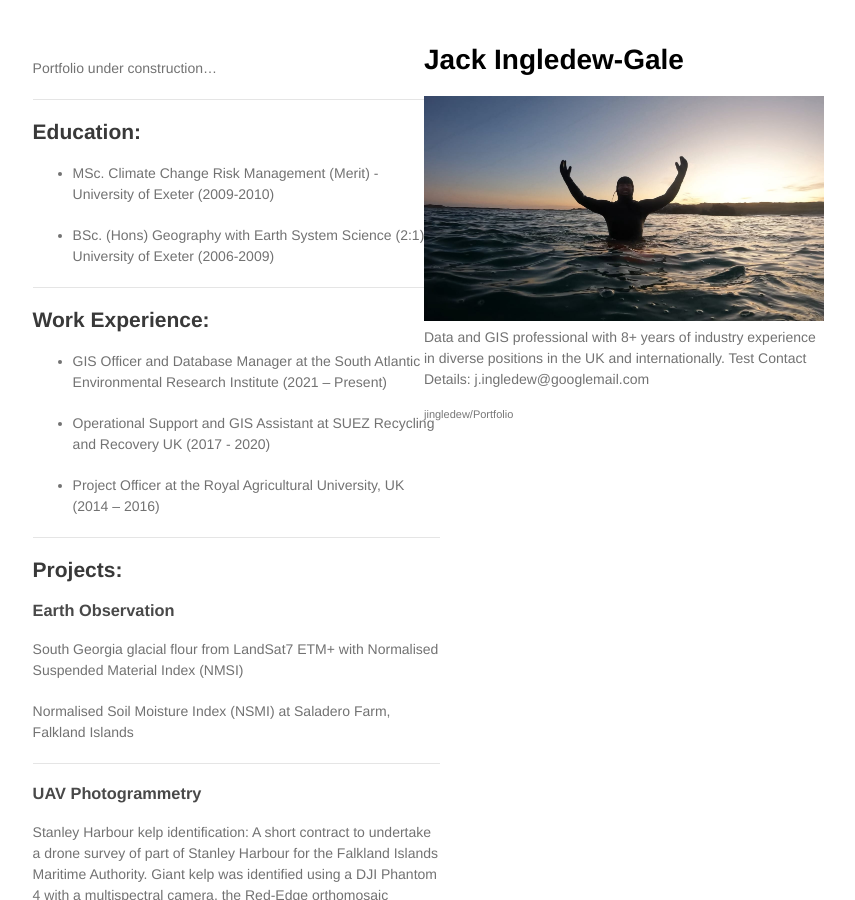
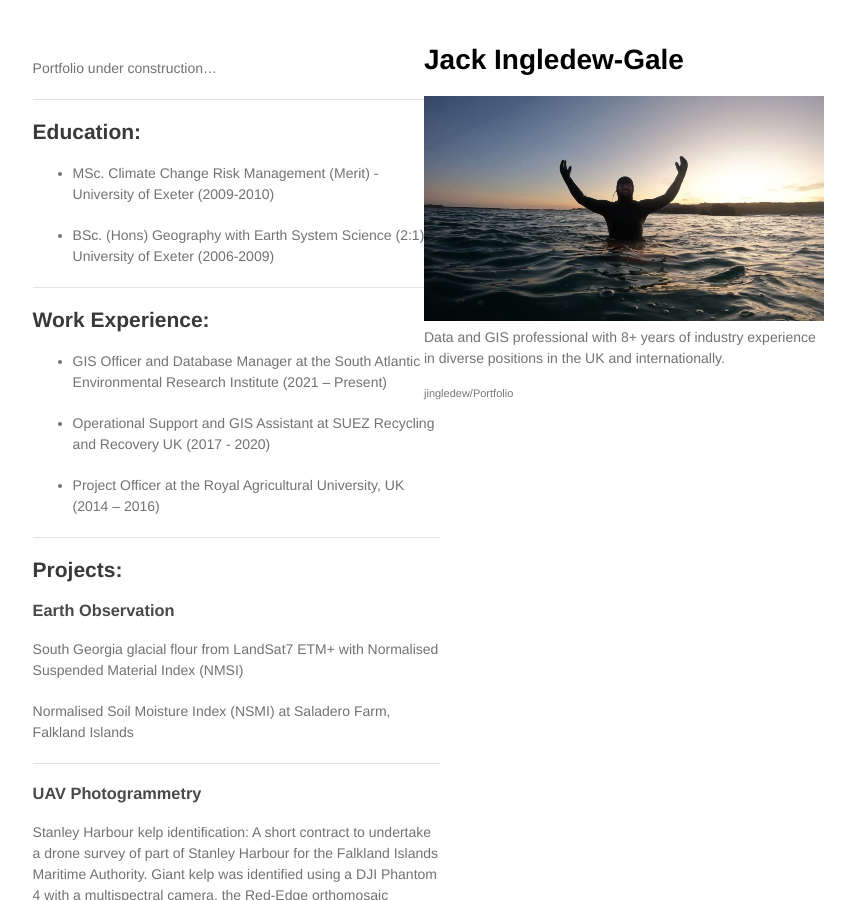
Before and after one commit to jingledew/Portfolio, a Jekyll site: the page built from README.md, in a window 1280 px wide and 900 px high. Shown: the whole window, without its empty margins (200-1055 px from the left). Built offline with Jekyll 4.4.1, drawn with Linux system fonts in a browser that asks for light colours; our own code applies the rules of GitHub Pages for plain Markdown files; part of the change alters nothing that is shown.

Commit message:
Update _config.yml

```diff
--- a/_config.yml
+++ b/_config.yml
@@ -2,17 +2,6 @@ title: Jack Ingledew-Gale
 logo: /images/logo.jpg
 description: >
   Data and GIS professional with 8+ years of industry experience
-  in diverse positions in the UK and internationally. Test
-
-  Contact Details: j.ingledew@googlemail.com
-summary: >
-  Expert in spatial data analysis, mapping, and GIS software.
-  Skilled in data visualization and geospatial data management.
-
-# Optionally, you can add more descriptive fields with unique names as needed.
-background: >
-  Holds a Master's degree in Geographic Information Systems (GIS)
-  from the University of Somewhere. Certified in advanced data analysis techniques.
-
+  in diverse positions in the UK and internationally.
 #show_downloads: true
 theme: jekyll-theme-minimal
```
